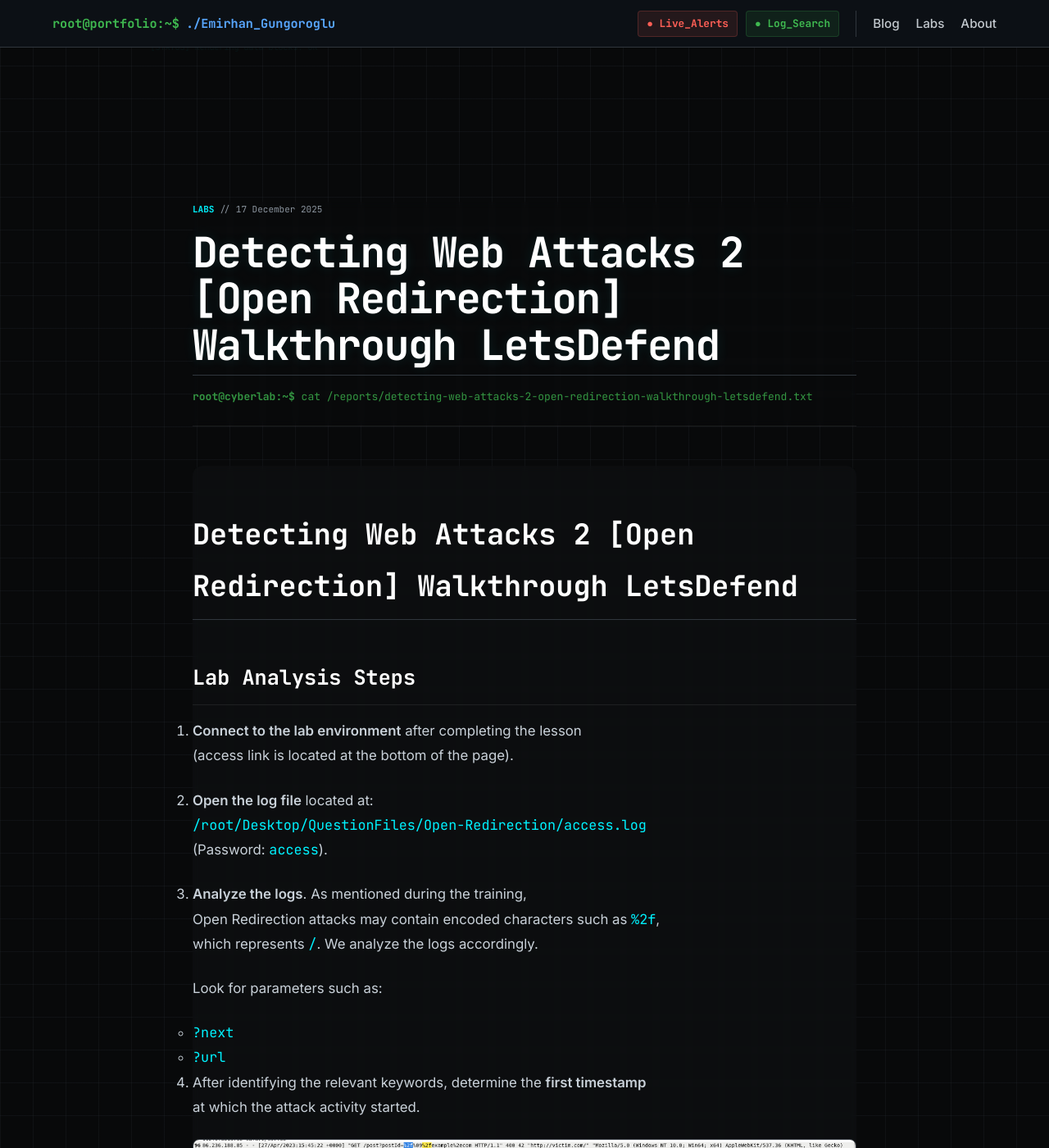
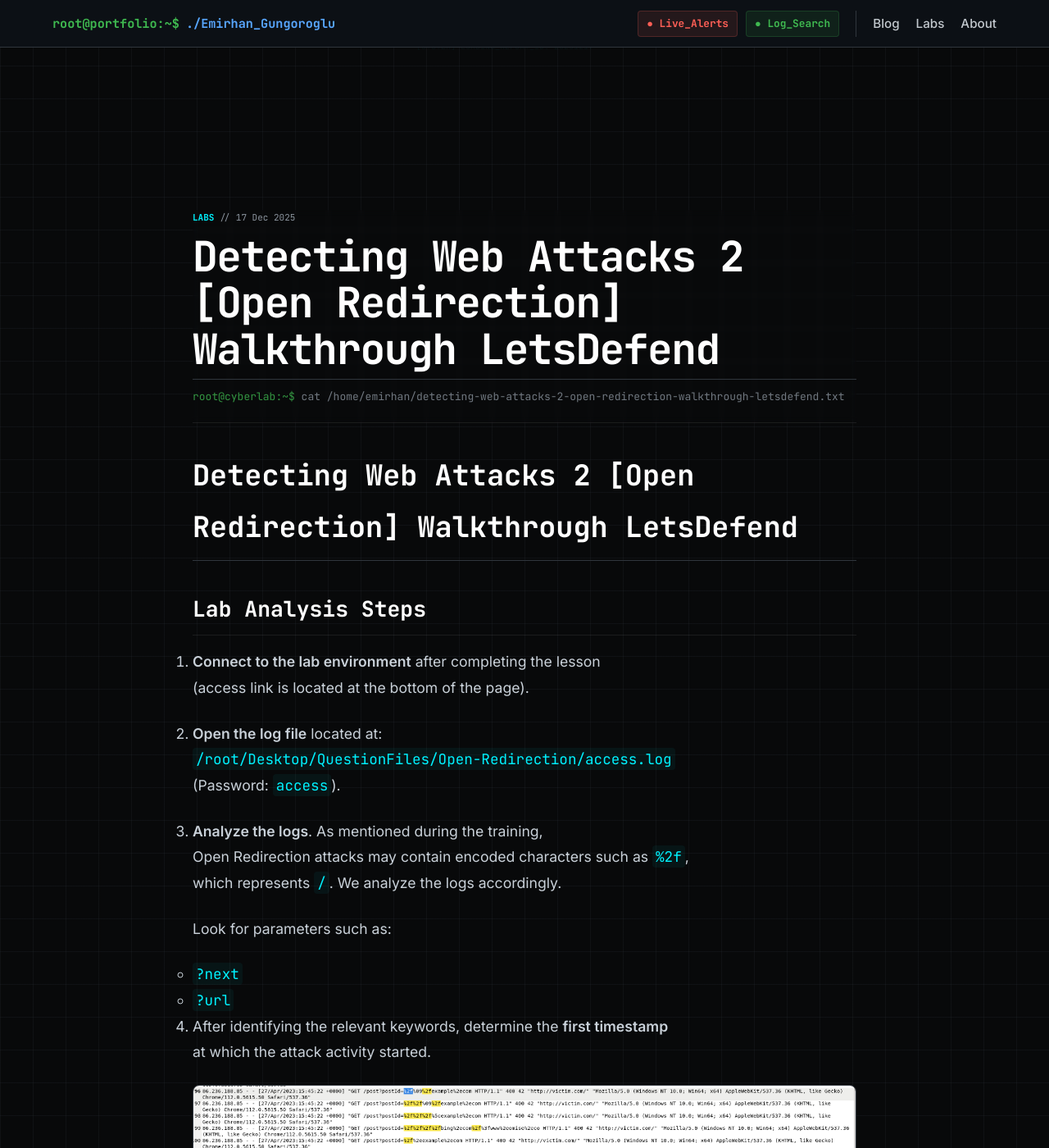
Before and after one commit to cybergungor/cybergungor.github.io, a Jekyll site: the page built from _posts/2025-12-17-detecting-open-redirection.md, in a window 1280 px wide and 1400 px high. Shown: the whole window at 82% size. Built offline with Jekyll 4.4.1, drawn with Linux system fonts in a browser that asks for light colours; some of the changed text lies outside the part shown.

Commit message:
Update post.html

```diff
--- a/_layouts/post.html
+++ b/_layouts/post.html
@@ -2,117 +2,120 @@
 layout: default
 ---
 
-<div class="post-log-bg">
-    <div class="log-col"><div class="moving-stream s1">
-        <span>[SYSTEM] Opening incident_report_{{ page.date | date: "%Y%m%d" }}.log</span>
-        <span>[INFO] Decrypting content using tactical_key_01...</span>
-        <span>[STATUS] Rendering data blocks: OK</span>
-    </div></div>
-    <div class="log-col hide-mobile"><div class="moving-stream s2">
-        <span>0x52 0x45 0x50 0x4F 0x52 0x54_FILE_ACTIVE</span>
-        <span>INTEGRITY_CHECK: 100% SUCCESS</span>
+<div class="post-static-bg">
+    <div class="log-column"><div class="flow-stream s1">
+        <span>[SYSTEM] LOADING_REPORT_ID: {{ page.date | date: "%Y%m%d" }}</span>
+        <span>[STATUS] STABILIZING_DOM_ELEMENTS... SUCCESS</span>
+        <span>[SYSTEM] LOADING_REPORT_ID: {{ page.date | date: "%Y%m%d" }}</span>
     </div></div>
 </div>
 
-<div class="tactical-post-container">
-
-    <header class="report-header-transparent">
-        <div class="report-meta">
-            <span class="meta-tag">{{ page.categories | first | upcase }}</span> // {{ page.date | date: "%d %B %Y" }}
+<div class="main-content-stable">
+    <header class="static-header-plain">
+        <div class="report-tags">
+            <span class="cyan-text">{{ page.categories | first | upcase }}</span> // {{ page.date | date: "%d %b %Y" }}
         </div>
-        <h1 class="report-main-title">{{ page.title }}</h1>
-        <div class="report-path">
-            <span class="path-prompt">root@cyberlab:~$</span> cat /reports/{{ page.title | slugify }}.txt
+        <h1 class="static-white-title">{{ page.title }}</h1>
+        <div class="terminal-path-line">
+            <span class="green-prompt">root@cyberlab:~$</span> cat /home/emirhan/{{ page.title | slugify }}.txt
         </div>
     </header>
 
-    <article class="report-article-body">
+    <article class="report-body-text">
         {{ content }}
     </article>
 
-    <footer class="report-footer-simple">
-        <div class="divider-line">/* --- END OF REPORT --- */</div>
-        <a href="/blog/" class="return-btn">/ BACK_TO_DATABASE /</a>
+    <footer class="report-footer-static">
+        <div class="end-line">/* --- END OF DATA STREAM --- */</div>
+        <a href="/blog/" class="back-link-simple">/ RETURN_TO_DATABASE /</a>
     </footer>
 </div>
 
 <style>
 /* --- CORE INTEGRATION --- */
 :root {
-    --bg-deep: #08090a;
-    --accent-blue: #00f2ff;
-    --border-dim: rgba(255, 255, 255, 0.08);
+    --bg-color: #08090a;
+    --accent-cyan: #00f2ff;
+    --border-soft: rgba(255, 255, 255, 0.08);
 }
 
-/* Arka planı zorla siyah yap ve kutuları sil */
+/* Arka planı ve genel yapıyı zorla sabitliyoruz */
 body {
-    background-color: var(--bg-deep) !important;
-    color: #c9d1d9;
-    margin: 0;
+    background-color: var(--bg-color) !important;
+    color: #c9d1d9 !important;
+    margin: 0 !important;
+    padding: 0 !important;
 }
 
-/* ANA KONTEYNER: NAVBARIN ALTINDAN BAŞLAR */
-.tactical-post-container {
+/* --- ANA KONTEYNER: ÜSTTEKİ NAVBARDAN ZORLA UZAKLAŞTIRIR --- */
+.main-content-stable {
     max-width: 850px;
-    margin: 0 auto;
-    padding: 140px 20px 60px 20px !important; /* Navbar çakışmasını önler */
+    margin: 0 auto !important;
+    /* Navbar'ın (root@portfolio barı) altında kalmaması için devasa üst boşluk */
+    padding-top: 150px !important;
+    padding-bottom: 60px;
+    padding-left: 20px;
+    padding-right: 20px;
+    position: relative;
+    z-index: 5;
 }
 
-/* --- BAŞLIK ALANI (KESİN ŞEFFAFLIK) --- */
-.report-header-transparent {
-    background: transparent !important; /* Arka planı tamamen sildik */
-    border: none !important; /* Kenarlıkları sildik */
-    border-bottom: 1px solid var(--border-dim) !important; /* Sadece ince bir alt çizgi */
-    margin-bottom: 3rem;
-    padding-bottom: 1.5rem;
-    box-shadow: none !important; /* Eğer varsa gölgeyi sildik */
+/* --- BAŞLIK ALANI: STICKY/FIXED TAMAMEN KALDIRILDI --- */
+.static-header-plain {
+    display: block !important;
+    position: static !important; /* Bu komut başlığın yapışmasını engeller */
+    margin-bottom: 30px;
+    border-bottom: 1px solid var(--border-soft);
+    padding-bottom: 20px;
+    background: transparent !important;
 }
 
-.report-main-title {
-    color: #ffffff !important;
-    font-size: clamp(2rem, 6vw, 3.2rem);
-    font-weight: 800;
-    margin: 15px 0 !important;
+.static-white-title {
+    color: #ffffff !important; /* Saf Beyaz */
+    font-size: clamp(2rem, 5vw, 3.2rem) !important;
+    font-weight: 800 !important;
+    margin: 10px 0 !important;
     letter-spacing: -1.5px;
     line-height: 1.1;
-    /* Yazının arka planda kaybolmaması için hafif parıltı */
-    text-shadow: 0 0 15px rgba(0, 242, 255, 0.1);
+    text-transform: none;
+    text-align: left;
 }
 
-.report-meta { font-family: 'JetBrains Mono', monospace; font-size: 11px; color: #8b949e; }
-.meta-tag { color: var(--accent-blue); font-weight: bold; }
-.report-path { font-family: 'JetBrains Mono'; font-size: 13px; color: #3fb950; opacity: 0.8; }
-.path-prompt { font-weight: bold; }
+.report-tags { font-family: 'JetBrains Mono', monospace; font-size: 11px; color: #8b949e; margin-bottom: 5px; }
+.cyan-text { color: var(--accent-cyan); font-weight: bold; }
+.terminal-path-line { font-family: 'JetBrains Mono'; font-size: 13px; color: #8b949e; opacity: 0.8; }
+.green-prompt { color: #3fb950; }
 
-/* --- İÇERİK ALANI --- */
-.report-article-body {
-    background: rgba(17, 18, 20, 0.5); /* Sadece yazının arkasında çok hafif bir belirginlik */
-    backdrop-filter: blur(5px);
-    border-radius: 12px;
-    padding: 20px 0; /* İçerik yanlara sıfır, dikeyde nefes alır */
+/* --- İÇERİK GÖVDESİ --- */
+.report-body-text {
     line-height: 1.8;
-    font-size: 1.05rem;
+    font-size: 1.1rem;
+    color: #c9d1d9;
 }
 
-/* Markdown Başlıkları */
-.report-article-body h2 { color: #fff; border-bottom: 1px solid var(--border-dim); padding-bottom: 10px; margin-top: 3rem; }
-.report-article-body pre { background: #0d1117 !important; border: 1px solid var(--border-dim); padding: 20px; border-radius: 8px; }
-.report-article-body code { color: var(--accent-blue); }
+/* Markdown başlık ve kod düzenleri */
+.report-body-text h2 { color: #fff; margin-top: 35px; border-bottom: 1px solid var(--border-soft); padding-bottom: 8px; }
+.report-body-text pre { background: #0d1117 !important; padding: 20px; border-radius: 8px; border: 1px solid var(--border-soft); margin: 25px 0; overflow-x: auto; }
+.report-body-text code { color: var(--accent-cyan); background: rgba(0, 242, 255, 0.05); padding: 2px 4px; border-radius: 4px; }
 
 /* --- ARKA PLAN LOGLARI --- */
-.post-log-bg {
+.post-static-bg {
     position: fixed; top: 0; left: 0; width: 100vw; height: 100vh;
-    display: flex; justify-content: space-around; opacity: 0.05;
-    z-index: -1; pointer-events: none; font-family: 'JetBrains Mono'; font-size: 10px;
+    display: flex; justify-content: space-around; opacity: 0.04;
+    z-index: -1; pointer-events: none;
 }
-.moving-stream { display: flex; flex-direction: column; animation: scrollLog 45s linear infinite; }
-.moving-stream span { padding: 15px 0; color: var(--accent-blue); }
-@keyframes scrollLog { 0% { transform: translateY(-50%); } 100% { transform: translateY(0); } }
+.flow-stream { display: flex; flex-direction: column; animation: scrollDown 50s linear infinite; }
+.flow-stream span { padding: 15px 0; font-family: 'JetBrains Mono'; font-size: 10px; color: var(--accent-cyan); }
+@keyframes scrollDown { 0% { transform: translateY(-50%); } 100% { transform: translateY(0); } }
 
-.report-footer-simple { margin-top: 4rem; text-align: center; }
-.divider-line { font-family: 'JetBrains Mono'; color: #8b949e; opacity: 0.3; margin-bottom: 1.5rem; }
-.return-btn { color: #8b949e; text-decoration: none; font-family: 'JetBrains Mono'; font-weight: bold; }
-.return-btn:hover { color: var(--accent-blue); }
+/* --- FOOTER --- */
+.report-footer-static { margin-top: 50px; text-align: center; }
+.end-line { font-family: 'JetBrains Mono'; color: #8b949e; opacity: 0.3; margin-bottom: 20px; font-size: 12px; }
+.back-link-simple { color: #8b949e; text-decoration: none; font-family: 'JetBrains Mono'; font-weight: bold; border: 1px solid #8b949e; padding: 8px 16px; border-radius: 4px; }
+.back-link-simple:hover { color: var(--accent-cyan); border-color: var(--accent-cyan); }
 
-@media (max-width: 768px) { .tactical-post-container { padding-top: 110px !important; } }
+@media (max-width: 768px) {
+    .main-content-stable { padding-top: 100px !important; }
+    .static-white-title { font-size: 2.2rem !important; }
+}
 </style>
```
